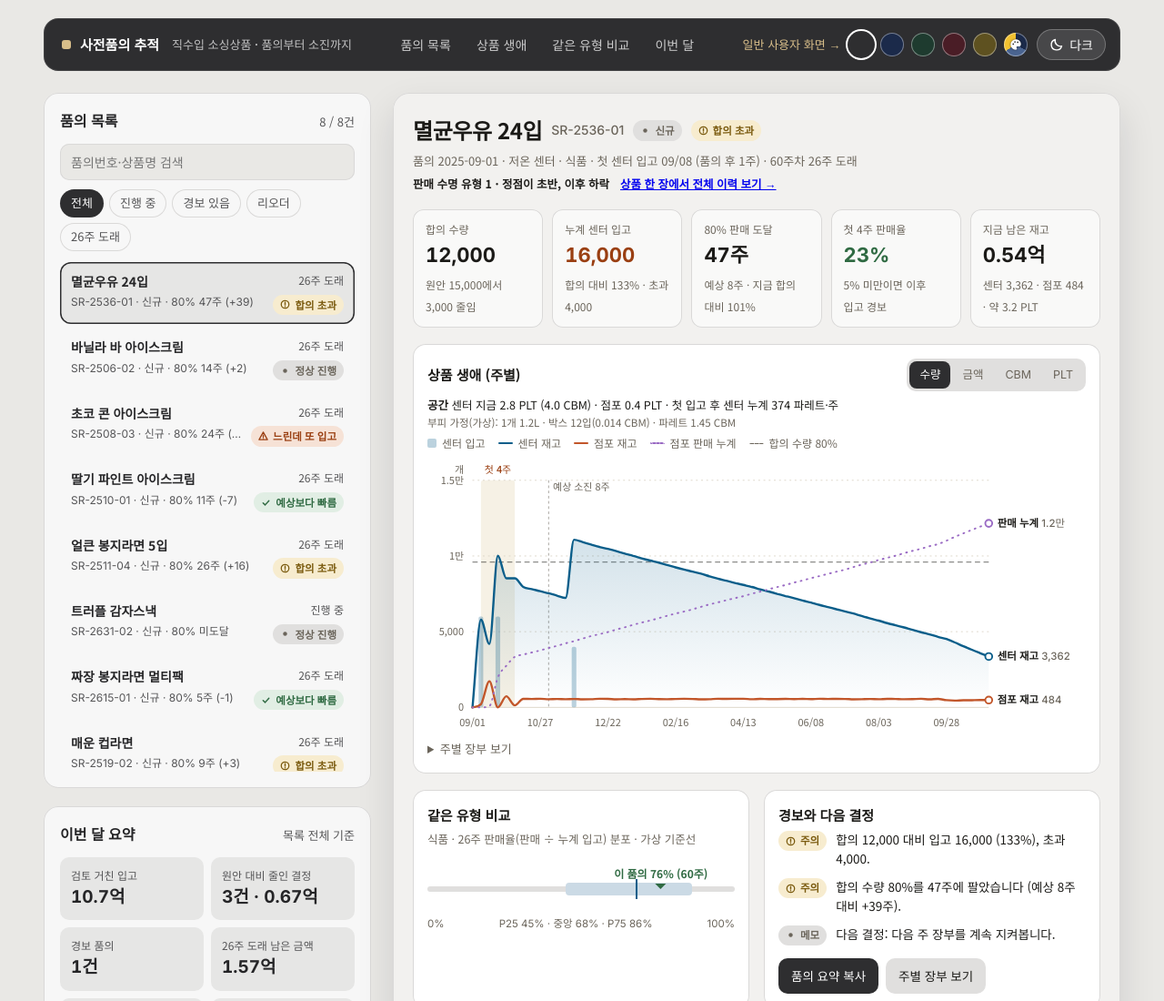
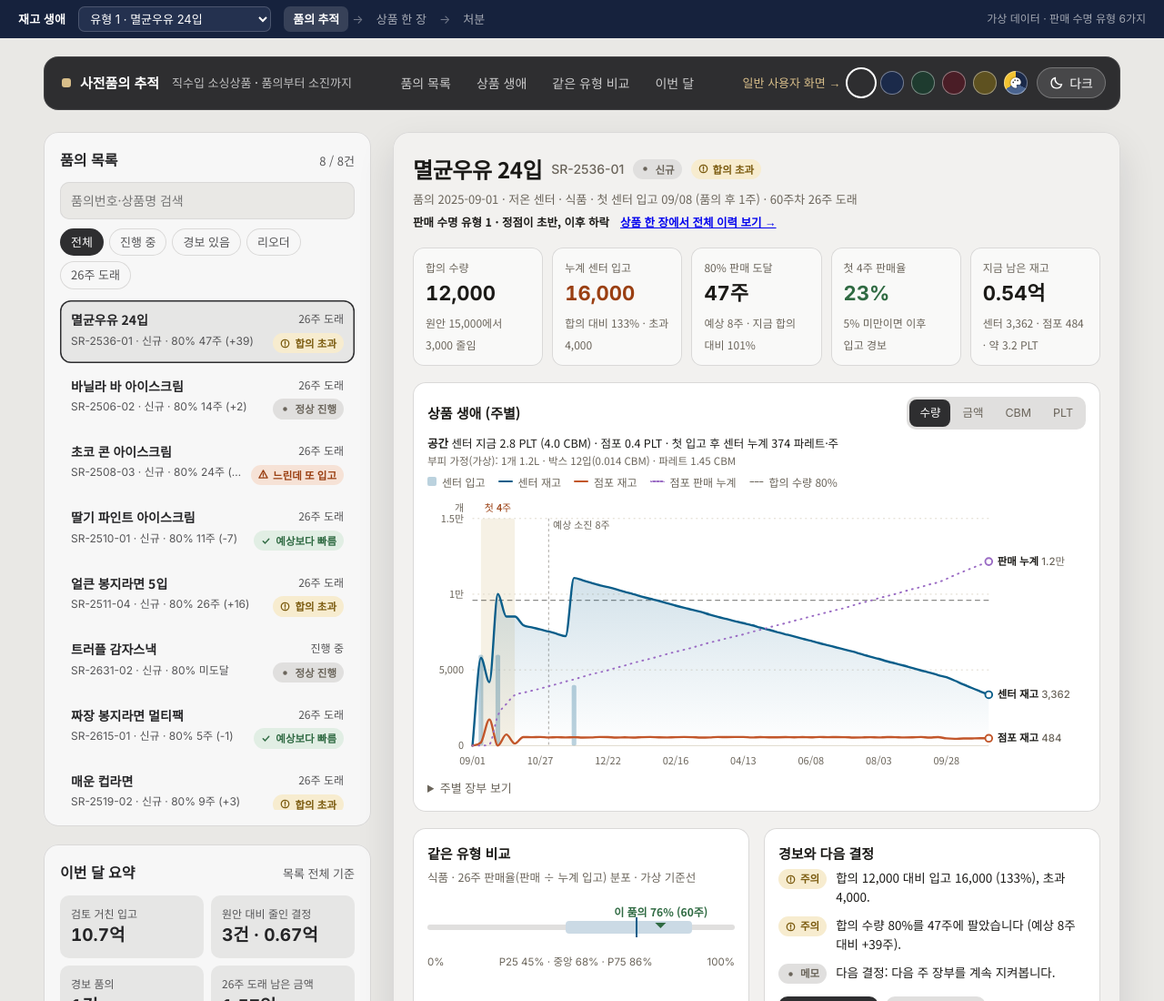
Before and after one commit to rustyhaa/import-lifecycle-demo, a plain HTML site: page index.html in a window 1280 px wide. Shown: the top 1100 px of the page at 91% size. Drawn offline with Linux system fonts and the light colour scheme.

Commit message:
유형 정상 범위 띠, 유형대로 발주했다면 비교, 세 화면 공통 위쪽 띠
Co-Authored-By: Claude Opus 5.5 <noreply@anthropic.com>
Claude-Session: https://claude.ai/code/session_01WZZjspinuKEV7JTSu2YdHj

```diff
--- a/index.html
+++ b/index.html
@@ -250,6 +250,7 @@ th{color:var(--card-muted);font-weight:500;position:sticky;top:0;background:var(
 
 </head>
 <body>
+<script src="lifebar.js" data-site="import"></script>
 <div class="wrap">
   <header class="top">
     <div class="brand"><i></i>사전품의 추적<small>직수입 소싱상품 · 품의부터 소진까지</small></div>
@@ -528,6 +529,7 @@ th{color:var(--card-muted);font-weight:500;position:sticky;top:0;background:var(
   function select(id){
     sel=id; CUR=R.filter(function(r){return r.id===id;})[0];
     try{history.replaceState(null,'','#'+id);}catch(e){}
+    try{window.dispatchEvent(new Event('lifebar:sel'));}catch(e){}
     renderList(); renderDetail(CUR);
   }
   function renderDetail(r){
@@ -538,7 +540,7 @@ th{color:var(--card-muted);font-weight:500;position:sticky;top:0;background:var(
     else meta+=' · 첫 센터 입고 '+fmtD(r.W[r.t0].t)+' (품의 후 '+r.t0+'주) · '+r.wk+'주차 '+r.status;
     document.getElementById('meta').textContent=meta;
     var lt=document.getElementById('lt');if(!lt){lt=document.createElement('div');lt.id='lt';lt.style.cssText='font-size:12.5px;margin:4px 0 0;display:flex;gap:12px;flex-wrap:wrap;align-items:center';document.getElementById('meta').after(lt);}
-    lt.innerHTML=r.lifeType?'<span style="font-weight:600">판매 수명 유형 '+r.lifeType+'</span>'+(r.onePage?'<a href="'+r.onePage+'" target="_blank" rel="noopener" style="font-weight:600">상품 한 장에서 전체 이력 보기 →</a>':''):'';
+    lt.innerHTML=r.lifeType?'<span style="font-weight:600">판매 수명 유형 '+r.lifeType+'</span>'+(r.onePage?'<a href="'+r.onePage+'" style="font-weight:600">상품 한 장에서 전체 이력 보기 →</a>':''):'';
     var cls=function(bad,ok){return bad?' class="bad"':ok?' class="ok"':'';};
     var kp='<div><small>합의 수량</small><b>'+n0(A)+'</b><span>'+(r.prop>A?'원안 '+n0(r.prop)+'에서 '+n0(r.prop-A)+' 줄임':'원안 그대로')+'</span></div>';
     if(r.t0<0){
--- /dev/null
+++ b/lifebar.js
@@ -0,0 +1,72 @@
+/* 세 화면 공통 위쪽 띠: 같은 상품을 품의 추적 → 상품 한 장 → 처분으로 같은 탭에서 오간다.
+   공용 생성기(make_shared.py)가 상품 목록을 넣어 만든다. 쓰는 법: <body> 바로 뒤에
+   <script src="lifebar.js" data-site="import|product|disp"></script> */
+(function () {
+  var P = [{"id": "P01", "name": "멸균우유 24입", "type": 1, "sr": "SR-2536-01"}, {"id": "P02", "name": "바닐라 바 아이스크림", "type": 2, "sr": "SR-2506-02"}, {"id": "P03", "name": "초코 콘 아이스크림", "type": 3, "sr": "SR-2508-03"}, {"id": "P04", "name": "딸기 파인트 아이스크림", "type": 3, "sr": "SR-2510-01"}, {"id": "P05", "name": "얼큰 봉지라면 5입", "type": 4, "sr": "SR-2511-04"}, {"id": "P06", "name": "트러플 감자스낵", "type": 5, "sr": "SR-2631-02"}, {"id": "P07", "name": "짜장 봉지라면 멀티팩", "type": 6, "sr": "SR-2615-01"}, {"id": "P08", "name": "매운 컵라면", "type": 6, "sr": "SR-2519-02"}];
+  var me = document.currentScript, here = (me && me.dataset.site) || "product";
+  var BASE = {
+    import: "https://rustyhaa.github.io/import-lifecycle-demo/",
+    product: "https://rustyhaa.github.io/product-lifecycle-demo/",
+    disp: "https://rustyhaa.github.io/disp-lifecycle-site/"
+  };
+  var LABEL = { import: "품의 추적", product: "상품 한 장", disp: "처분" };
+  var SUB = { import: "앞단 · 품의부터 소진까지", product: "전체 이력 · 한 시간축", disp: "뒷단 · 발주종료부터 처분까지" };
+  function path(site, p) {
+    if (site === "import") return "#" + p.sr;
+    if (site === "product") return "#/p/" + p.id;
+    return "lifecycle.html#item=" + encodeURIComponent(p.name);
+  }
+  function url(site, p) {
+    if (site !== here) return BASE[site] + path(site, p);
+    if (site === "disp") return "lifecycle.html#item=" + encodeURIComponent(p.name);
+    return path(site, p);
+  }
+  function current() {
+    var h = "";
+    try { h = decodeURIComponent(location.hash); } catch (e) { h = location.hash; }
+    var m;
+    if (here === "import") return P.filter(function (p) { return h === "#" + p.sr; })[0];
+    if (here === "product") { m = h.match(/#\/p\/(\w+)/); return m && P.filter(function (p) { return p.id === m[1]; })[0]; }
+    m = h.match(/item=([^&]+)/); return m && P.filter(function (p) { return p.name === m[1]; })[0];
+  }
+  function go(site, p) {
+    var u = url(site, p);
+    if (site === here && here === "disp") {
+      var samePage = /lifecycle\.html$/.test(location.pathname);
+      location.href = u;
+      if (samePage) location.reload();
+      return;
+    }
+    location.href = u;
+  }
+  var css = ".lfb,.lfb *{box-sizing:border-box;margin:0}.lfb .lfb-st{background:none;border:0;box-shadow:none;padding:0;min-height:0}.lfb{position:sticky;top:0;z-index:9999;display:flex;align-items:center;gap:14px;flex-wrap:wrap;padding:7px 20px;background:#16223D;color:#fff;" +
+    "font:13px/1.4 Pretendard,'Pretendard Variable',-apple-system,'Apple SD Gothic Neo','Malgun Gothic',sans-serif;box-shadow:0 1px 0 rgba(255,255,255,.08)}" +
+    ".lfb b{font-weight:700;letter-spacing:.02em;white-space:nowrap}.lfb .lfb-st{display:flex;align-items:center;gap:4px}" +
+    ".lfb .lfb-st a{color:#fff;opacity:.62;text-decoration:none;padding:5px 10px;border-radius:7px;white-space:nowrap}.lfb .lfb-st a:hover{opacity:1;background:rgba(255,255,255,.08)}" +
+    ".lfb .lfb-st a.on{opacity:1;background:rgba(255,255,255,.14);font-weight:600}.lfb .lfb-st i{opacity:.4;font-style:normal}" +
+    ".lfb select{background:#24314F;color:#fff;border:1px solid rgba(255,255,255,.18);border-radius:7px;padding:4px 8px;font:inherit;max-width:260px}" +
+    ".lfb .lfb-sp{flex:1}.lfb .lfb-tg{font-size:12px;opacity:.6;white-space:nowrap}" +
+    "@media (max-width:700px){.lfb{padding:7px 12px;gap:8px}.lfb .lfb-tg{display:none}.lfb select{max-width:150px}}";
+  var st = document.createElement("style"); st.textContent = css; document.head.appendChild(st);
+  var bar = document.createElement("div"); bar.className = "lfb"; bar.setAttribute("role", "navigation");
+  bar.innerHTML = '<b>재고 생애</b><select aria-label="상품 고르기"></select><span class="lfb-st"></span><span class="lfb-sp"></span><span class="lfb-tg">가상 데이터 · 판매 수명 유형 6가지</span>';
+  var sel = bar.querySelector("select"), steps = bar.querySelector(".lfb-st");
+  P.forEach(function (p) { var o = document.createElement("option"); o.value = p.id; o.textContent = "유형 " + p.type + " · " + p.name; sel.appendChild(o); });
+  function render() {
+    var p = current() || null;
+    sel.value = p ? p.id : "";
+    if (!p) { if (!sel.querySelector('option[value=""]')) { var o = document.createElement("option"); o.value = ""; o.textContent = "상품 고르기"; o.disabled = true; sel.insertBefore(o, sel.firstChild); } sel.value = ""; }
+    var KEY = "lifebar-pid", saved = null;
+    try { if (p) localStorage.setItem(KEY, p.id); else saved = localStorage.getItem(KEY); } catch (e) {}
+    var q = p || P.filter(function (x) { return x.id === saved; })[0] || P[0];   // 세 화면이 같은 주소(github.io)라 마지막에 본 상품을 기억
+    steps.innerHTML = ["import", "product", "disp"].map(function (s, k) {
+      return (k ? "<i>→</i>" : "") + '<a href="' + url(s, q) + '" data-s="' + s + '" class="' + (s === here ? "on" : "") + '" title="' + SUB[s] + '">' + LABEL[s] + "</a>";
+    }).join("");
+    steps.querySelectorAll("a").forEach(function (a) { a.onclick = function (e) { e.preventDefault(); go(a.dataset.s, current() || q); }; });
+  }
+  sel.onchange = function () { var p = P.filter(function (x) { return x.id === sel.value; })[0]; if (p) go(here, p); };
+  window.addEventListener("hashchange", render);
+  window.addEventListener("lifebar:sel", render);
+  document.body.insertBefore(bar, document.body.firstChild);
+  render();
+})();
```
Also changed, not shown: 1 other file.
